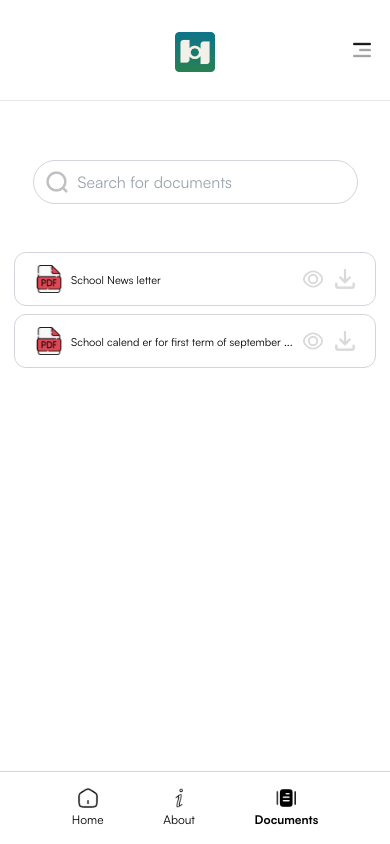
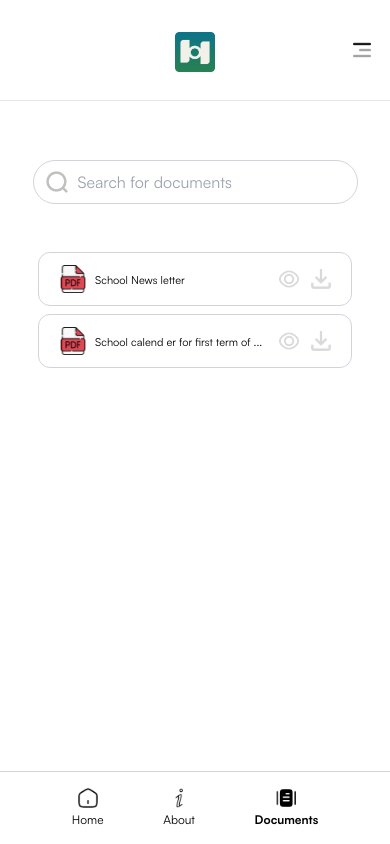
Before and after one commit to omnihale-inc/plato, a Next.js app: page /documents in a window 390 px wide. Built offline with nearby package versions, Linux system fonts and the light colour scheme.

Commit message:
fix(src/components): reduce document title to w-44 in Documents.tsx

```diff
--- a/src/components/Documents.tsx
+++ b/src/components/Documents.tsx
@@ -62,7 +62,7 @@ const Document = ({
             />
           </div>
           <p
-            className="text-[11px] lg:text-base mx-2 w-56 lg:w-72 pt-0.5"
+            className="text-[11px] lg:text-base mx-2 w-44 lg:w-72 pt-0.5"
             ref={documentTitleRef}
           >
             {document.title}
```
